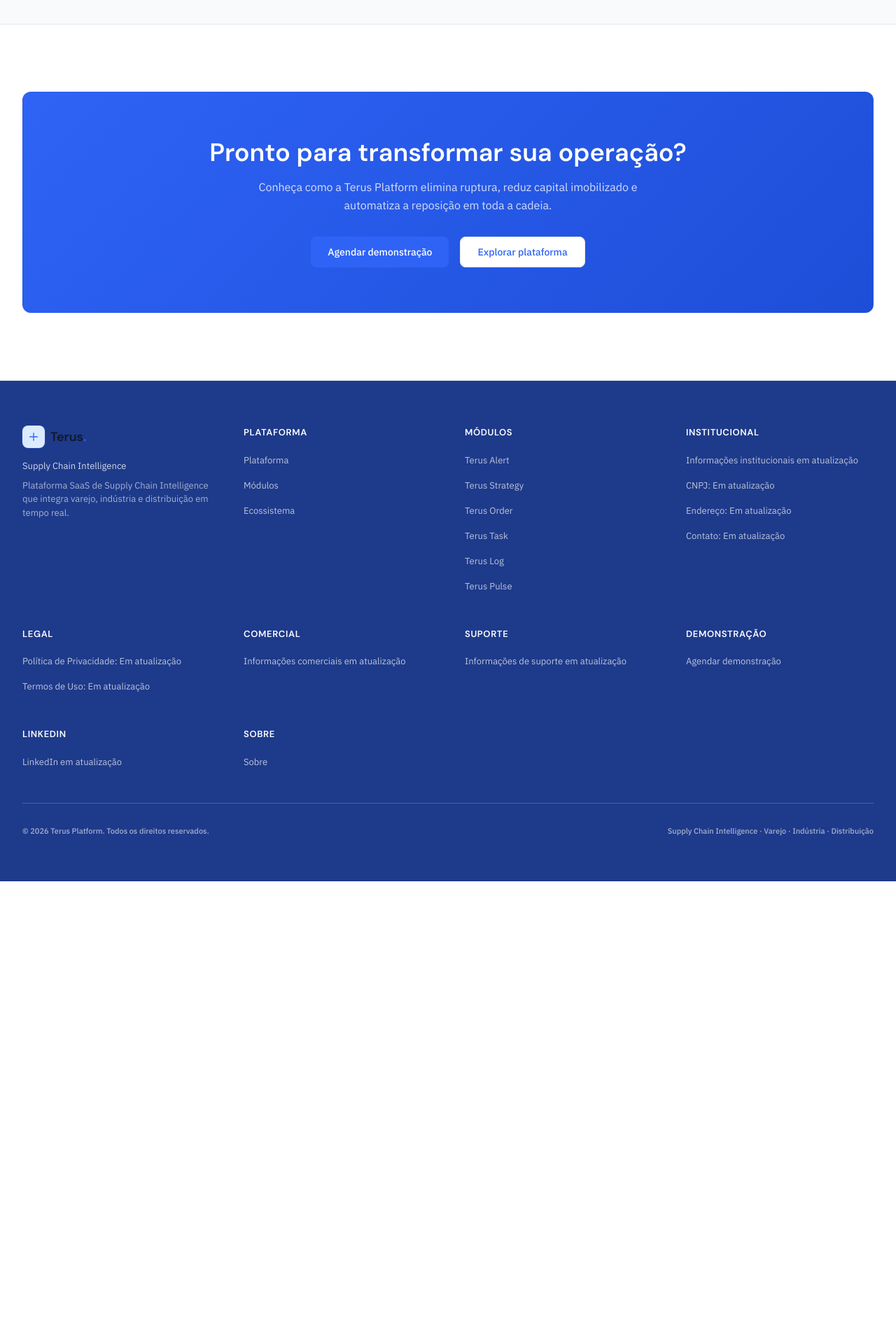
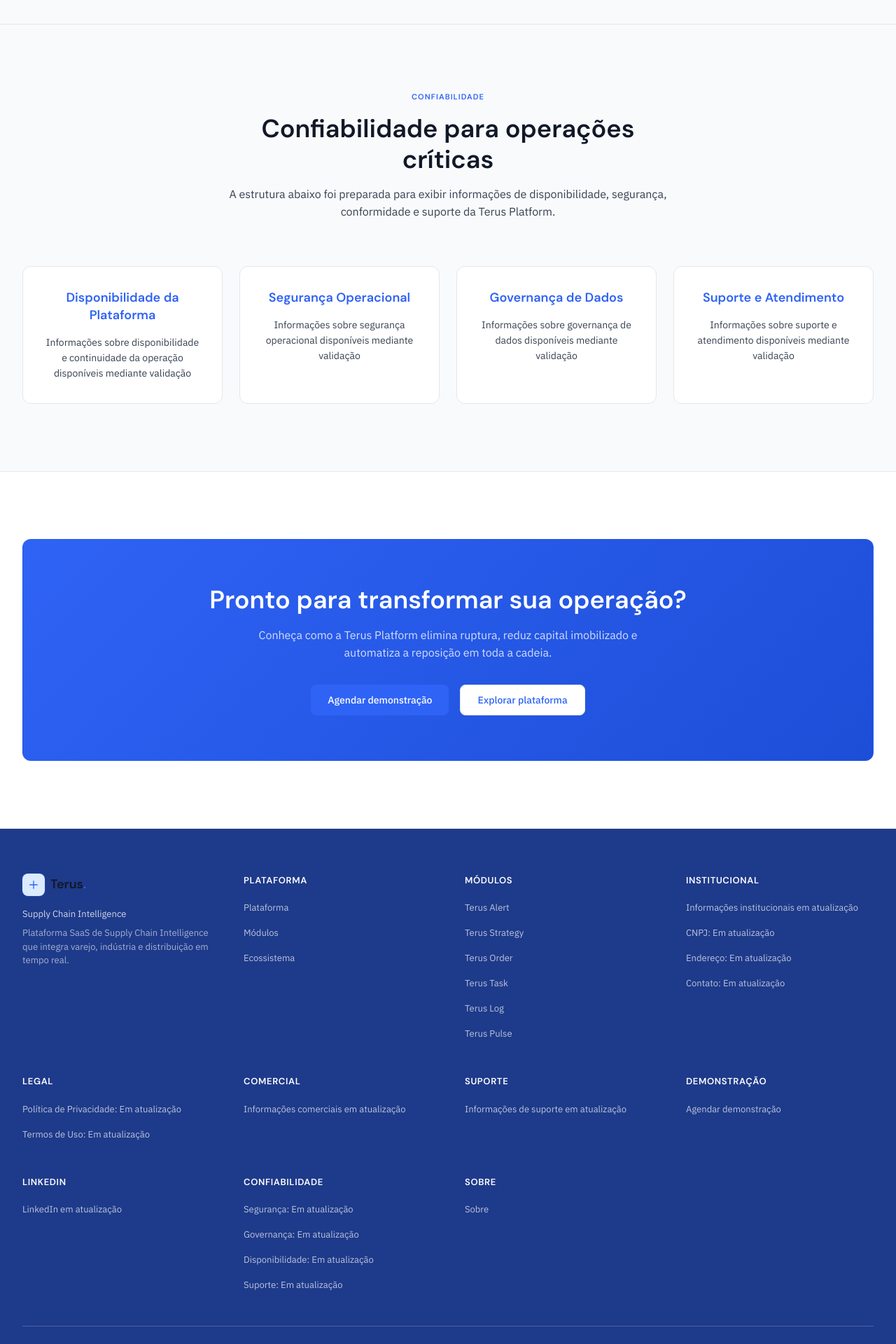
Before and after one commit to Lucash67/terus-platform, a Next.js app in the folder apps/web/: page / in a window 1280 px wide. Shown: the part 6640-8560 px from the top of the page at 70% size. Before the commit the page ends 7899 px from the top, so only its background shows below. Built offline with nearby package versions, Linux system fonts and the light colour scheme.

Commit message:
Add enterprise reliability sections: create ReliabilitySection for Home, add operation/security/governance subsection to Plataforma, add Confiabilidade group to Footer, add security commitment subsection to Sobre - all with institutional placeholders without inventing data

```diff
--- a/apps/web/app/(marketing)/page.tsx
+++ b/apps/web/app/(marketing)/page.tsx
@@ -7,6 +7,7 @@
 import { CompaniesSection } from "@/components/sections/companies-section";
 import { SecurityGovernanceSection } from "@/components/sections/security-governance-section";
 import { SocialProofSection } from "@/components/sections/social-proof-section";
+import { ReliabilitySection } from "@/components/sections/reliability-section";
 import { PositioningSection } from "@/components/sections/positioning-section";
 import { StatsSection } from "@/components/sections/stats-section";
 
@@ -23,6 +24,7 @@
       <CompaniesSection />
       <SecurityGovernanceSection />
       <SocialProofSection />
+      <ReliabilitySection />
       <CtaSection />
     </>
   );
--- a/apps/web/app/(marketing)/plataforma/page.tsx
+++ b/apps/web/app/(marketing)/plataforma/page.tsx
@@ -222,6 +222,61 @@
         </Container>
       </section>
 
+      <section className="border-t border-surface-border">
+        <Container className="py-20 sm:py-24">
+          <div className="mx-auto max-w-2xl text-center">
+            <p className="font-display text-caption font-semibold uppercase tracking-widest text-brand-primary">
+              Operação, segurança e governança
+            </p>
+            <h2 className="mt-4 font-display text-heading-xl font-bold text-text-primary sm:text-display-lg">
+              Confiabilidade para operações críticas
+            </h2>
+            <p className="mt-4 text-body-lg text-text-secondary">
+              A Terus foi projetada para operar processos críticos com
+              rastreabilidade, segurança de dados e visibilidade completa da
+              operação.
+            </p>
+          </div>
+
+          <div className="mt-16 grid gap-6 sm:grid-cols-2 lg:grid-cols-4">
+            {[
+              {
+                title: "Continuidade da Operação",
+                description:
+                  "Estrutura preparada para garantir continuidade operacional",
+              },
+              {
+                title: "Monitoramento 24/7",
+                description:
+                  "Visibilidade contínua de toda a jornada operacional",
+              },
+              {
+                title: "Governança de Processos",
+                description:
+                  "Rastreabilidade completa e conformidade operacional",
+              },
+              {
+                title: "Suporte Técnico",
+                description:
+                  "Estrutura de suporte preparada para atender operações críticas",
+              },
+            ].map((item) => (
+              <div
+                key={item.title}
+                className="rounded-lg border border-surface-border bg-surface-elevated-1 p-8"
+              >
+                <h3 className="font-display text-heading-md font-semibold text-brand-primary">
+                  {item.title}
+                </h3>
+                <p className="mt-3 text-body-md text-text-secondary">
+                  {item.description}
+                </p>
+              </div>
+            ))}
+          </div>
+        </Container>
+      </section>
+
       <section className="border-t border-surface-border bg-surface-elevated-1">
         <Container className="py-20 sm:py-24">
           <div className="mx-auto max-w-2xl text-center">
--- a/apps/web/app/(marketing)/sobre/page.tsx
+++ b/apps/web/app/(marketing)/sobre/page.tsx
@@ -143,6 +143,24 @@
         </Container>
       </section>
 
+      <section className="border-t border-surface-border bg-surface-elevated-1">
+        <Container className="py-20 sm:py-24">
+          <div className="mx-auto max-w-2xl text-center">
+            <p className="font-display text-caption font-semibold uppercase tracking-widest text-brand-primary">
+              Segurança e Operação
+            </p>
+            <h2 className="mt-4 font-display text-heading-xl font-bold text-text-primary sm:text-display-lg">
+              Compromisso com segurança e operação
+            </h2>
+            <p className="mt-4 text-body-lg text-text-secondary">
+              A Terus está comprometida com a segurança, governança e
+              confiabilidade operacional de sua plataforma. Estrutura preparada
+              para receber informações de compliance e certificações.
+            </p>
+          </div>
+        </Container>
+      </section>
+
       <section>
         <Container className="py-20 sm:py-24">
           <div className="mx-auto max-w-3xl text-center">
--- a/apps/web/components/layout/footer.tsx
+++ b/apps/web/components/layout/footer.tsx
@@ -179,6 +179,34 @@
 
           <div>
             <h3 className="font-display text-body-sm font-semibold uppercase tracking-wider text-white">
+              Confiabilidade
+            </h3>
+            <ul className="mt-4 space-y-3">
+              <li>
+                <span className="text-body-sm text-white/70">
+                  Segurança: Em atualização
+                </span>
+              </li>
+              <li>
+                <span className="text-body-sm text-white/70">
+                  Governança: Em atualização
+                </span>
+              </li>
+              <li>
+                <span className="text-body-sm text-white/70">
+                  Disponibilidade: Em atualização
+                </span>
+              </li>
+              <li>
+                <span className="text-body-sm text-white/70">
+                  Suporte: Em atualização
+                </span>
+              </li>
+            </ul>
+          </div>
+
+          <div>
+            <h3 className="font-display text-body-sm font-semibold uppercase tracking-wider text-white">
               Sobre
             </h3>
             <ul className="mt-4 space-y-3">
--- /dev/null
+++ b/apps/web/components/sections/reliability-section.tsx
@@ -0,0 +1,62 @@
+import { Container } from "@/components/layout/container";
+
+const RELIABILITY_ITEMS = [
+  {
+    title: "Disponibilidade da Plataforma",
+    description:
+      "Informações sobre disponibilidade e continuidade da operação disponíveis mediante validação",
+  },
+  {
+    title: "Segurança Operacional",
+    description:
+      "Informações sobre segurança operacional disponíveis mediante validação",
+  },
+  {
+    title: "Governança de Dados",
+    description:
+      "Informações sobre governança de dados disponíveis mediante validação",
+  },
+  {
+    title: "Suporte e Atendimento",
+    description:
+      "Informações sobre suporte e atendimento disponíveis mediante validação",
+  },
+];
+
+export function ReliabilitySection() {
+  return (
+    <section className="border-t border-surface-border bg-surface-elevated-1">
+      <Container className="py-20 sm:py-24">
+        <div className="mx-auto max-w-2xl text-center">
+          <p className="font-display text-caption font-semibold uppercase tracking-widest text-brand-primary">
+            Confiabilidade
+          </p>
+          <h2 className="mt-4 font-display text-heading-xl font-bold text-text-primary sm:text-display-lg">
+            Confiabilidade para operações críticas
+          </h2>
+          <p className="mt-4 text-body-lg text-text-secondary">
+            A estrutura abaixo foi preparada para exibir informações de
+            disponibilidade, segurança, conformidade e suporte da Terus
+            Platform.
+          </p>
+        </div>
+
+        <div className="mt-16 grid gap-6 sm:grid-cols-2 lg:grid-cols-4">
+          {RELIABILITY_ITEMS.map((item) => (
+            <div
+              key={item.title}
+              className="rounded-lg border border-surface-border bg-surface-base p-8 text-center"
+            >
+              <h3 className="font-display text-heading-md font-semibold text-brand-primary">
+                {item.title}
+              </h3>
+              <p className="mt-4 text-body-md text-text-secondary">
+                {item.description}
+              </p>
+            </div>
+          ))}
+        </div>
+      </Container>
+    </section>
+  );
+}
```
